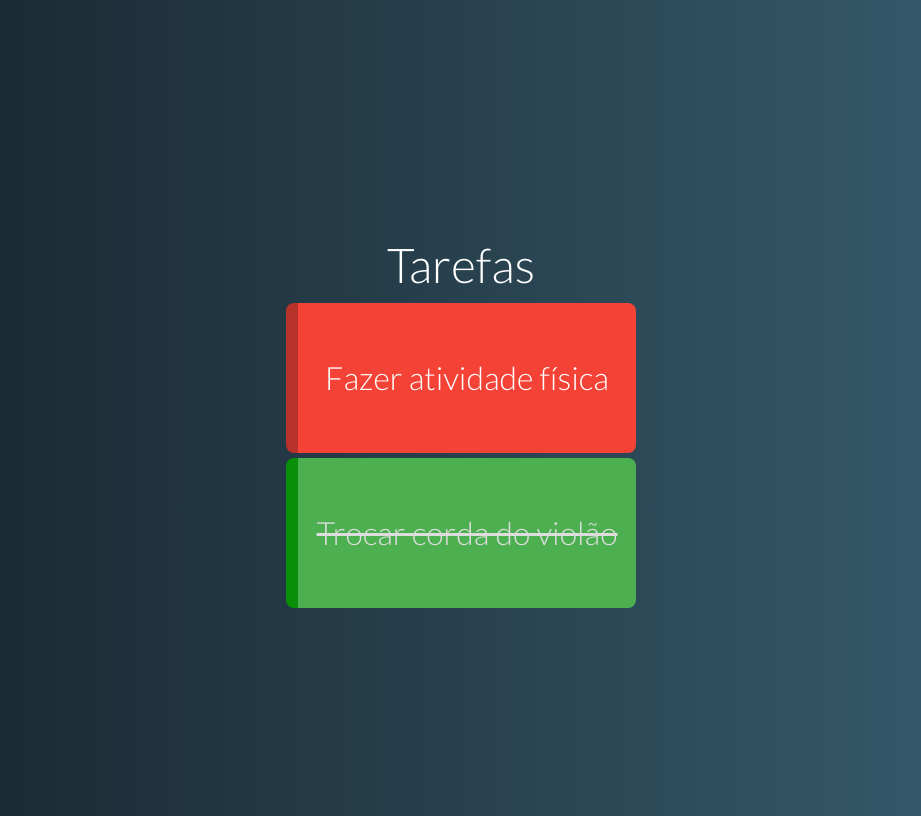
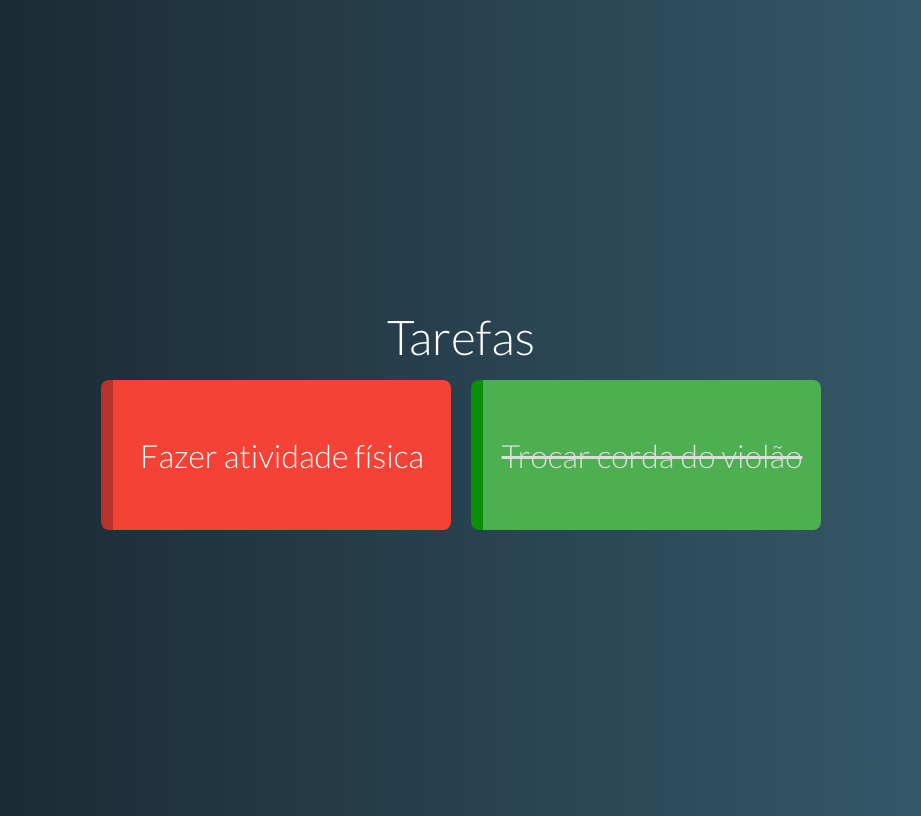
Before and after one commit to LaRaHh/Projeto2-cursoVue, a Vue app: page / in a window 1280 px wide. Shown: the whole page, without its empty margins (179-1100 px from the left). Built offline with nearby package versions, Linux system fonts and the light colour scheme.

Commit message:
Estilo do componente Lista de Tarefas

```diff
--- a/src/components/ListaTarefas.vue
+++ b/src/components/ListaTarefas.vue
@@ -1,9 +1,10 @@
 <template>
-    <div class="ListaTarefas">
-        <template>
+    <div class="listaTarefas">
+        <template v-if="tarefas.length">
             <Tarefa v-for="tarefa in tarefas" :key="tarefa.nome" :tarefa="tarefa">
             </Tarefa>
         </template>
+        <p v-else class="sem-tarefa">Sem ter o que fazer?? Adicione uma tarefa</p>
     </div>
 </template>
 
@@ -21,5 +22,18 @@ export default {
 </script>
 
 <style>
+    .listaTarefas{
+        display: flex;
+        justify-content: center;
+        flex-wrap: wrap;
+    }
 
+    .listaTarefas .tarefa{
+        margin: 10px;
+    }
+
+    .sem-tarefa{
+        color: #AAA;
+        font-size: 1.7rem;
+    }
 </style>
```
